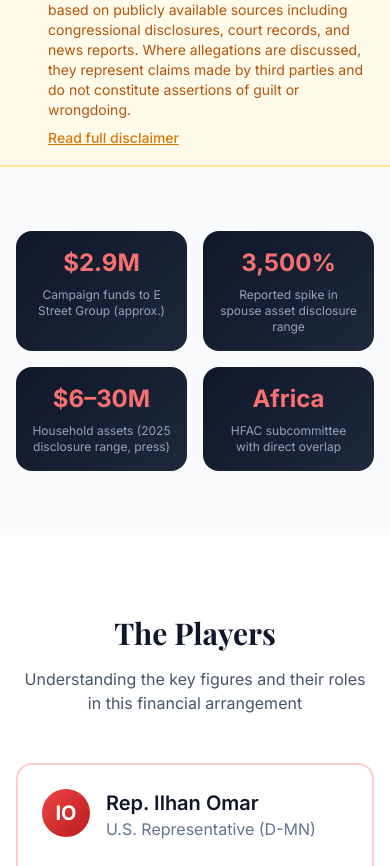
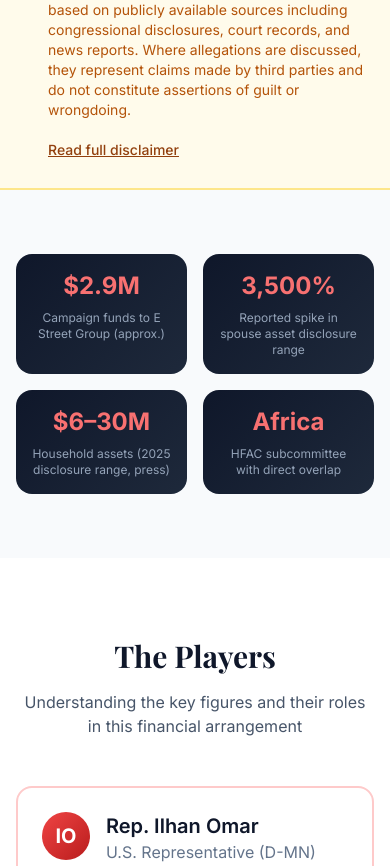
Before and after one commit to AppleLamps/rep-omar, a Next.js app: page / in a window 390 px wide. Shown: the part 940-1806 px from the top of the page. Built offline with nearby package versions, Linux system fonts and the light colour scheme.

Commit message:
Fix responsive UI and accessibility: src/components/DisclaimerBanner.tsx

```diff
--- a/src/components/DisclaimerBanner.tsx
+++ b/src/components/DisclaimerBanner.tsx
@@ -35,7 +35,7 @@
             </p>
 
             {isExpanded && (
-              <div className="mt-3 space-y-2 text-amber-700 text-sm border-t border-amber-200 pt-3">
+              <div id="full-disclaimer" className="mt-3 space-y-2 text-amber-700 text-sm border-t border-amber-200 pt-3">
                 <p>
                   <strong>Fair Comment Doctrine:</strong> The individuals discussed are public
                   figures whose publicly disclosed financial activities and official conduct are
@@ -58,8 +58,10 @@
             )}
 
             <button
+              aria-expanded={isExpanded}
+              aria-controls="full-disclaimer"
               onClick={() => setIsExpanded(!isExpanded)}
-              className="mt-2 text-amber-600 hover:text-amber-800 text-sm font-medium underline focus:outline-none focus:ring-2 focus:ring-amber-500 focus:ring-offset-2 rounded"
+              className="mt-2 min-h-11 text-amber-800 hover:text-amber-800 text-sm font-medium underline focus:outline-none focus:ring-2 focus:ring-amber-500 focus:ring-offset-2 rounded"
             >
               {isExpanded ? "Show less" : "Read full disclaimer"}
             </button>
```
